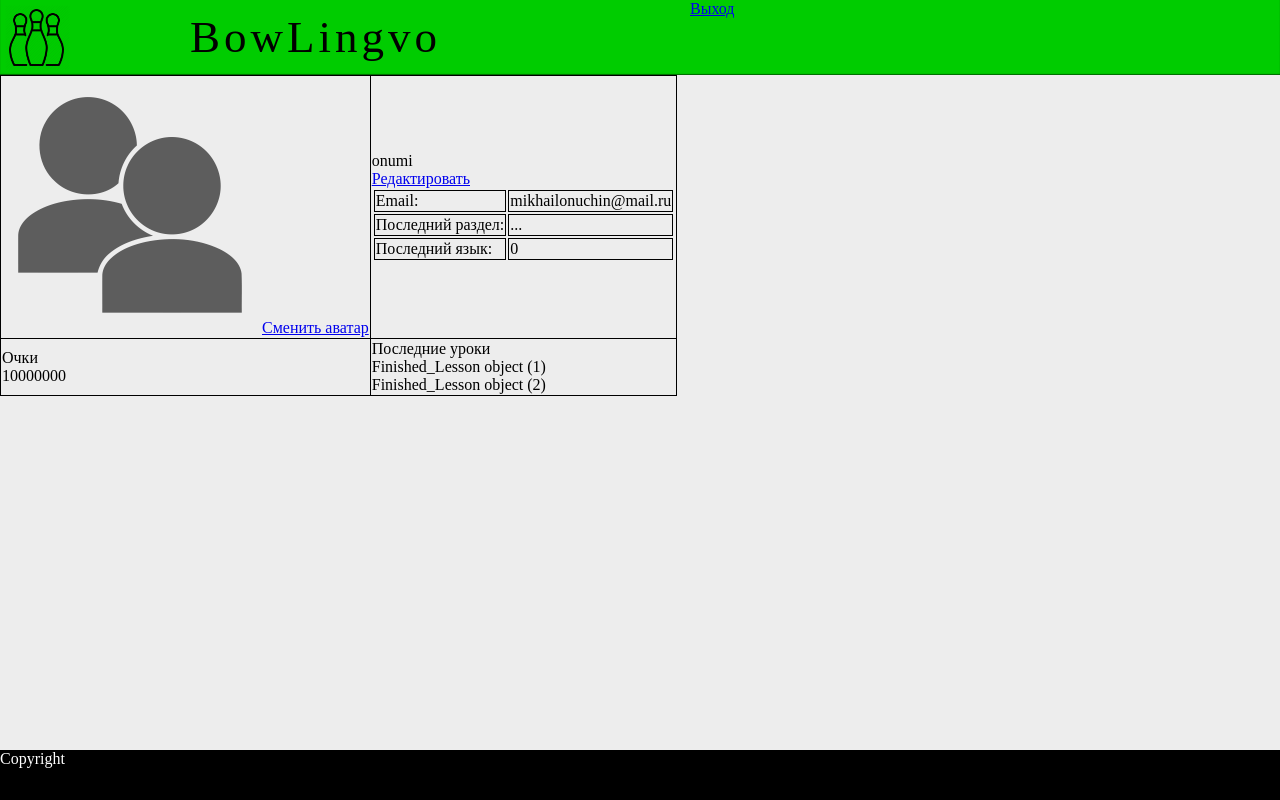
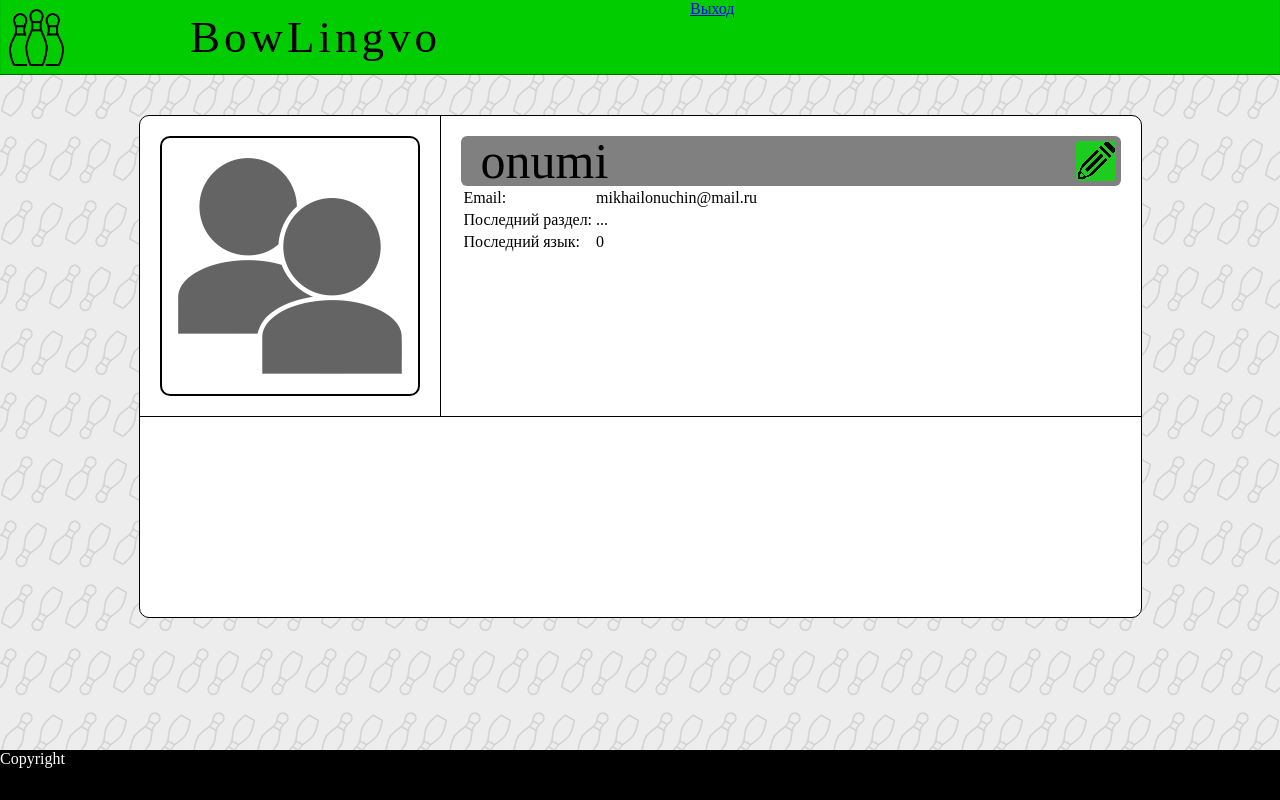
Before and after one commit to phntm738/project, a Django app: page /main/profile in a window 1280 px wide. Run offline with Django 3.2, Linux system fonts and the light colour scheme; a user stored in the database is signed in; data comes from the database, SQL or seed files in the repository; both versions use the stored data as it was after the commit; some web fonts are replaced.

Commit message:
worked on profile page, added new images

```diff
--- a/bowlingvo/bowlingvo/settings.py
+++ b/bowlingvo/bowlingvo/settings.py
@@ -32,6 +32,7 @@
 
 INSTALLED_APPS = [
     'main',
+    'avatar',
     'django.contrib.admin',
     'django.contrib.auth',
     'django.contrib.contenttypes',
--- a/bowlingvo/main/static/main/index.css
+++ b/bowlingvo/main/static/main/index.css
@@ -9,6 +9,8 @@
 body {
     margin: 0px;
     background-color: var(--backgroundcolor);
+    background-image: url(images/background10.png);
+    background-repeat: repeat;
 }
 
 
@@ -359,12 +397,77 @@ body {
 /*---/login-elements------------*/
 
 /*---profile-elements-----------*/
-.profile-table, .profile-table tr, .profile-table td {
+.profile-back {
+    margin-left: auto;
+    margin-right: auto;
+    margin-top: 40px;
+
+    width: 1001px;
+    height: 501px;
+    background: white;
+    border-radius: 10px;
     border: 1px solid black;
-    border-collapse: collapse;
 }
 
 
+.profile-avatar {
+    float: left;
+
+    width: 300px;
+    height: 300px;
+    border-right: 1px solid black;
+    border-bottom: 1px solid black;
+}
+
+
+.profile-avatar img {
+    margin: 20px;
+    border: 2px solid black;
+    border-radius: 10px;
+}
+
+
+.user-info {
+    float: right;
+    width: 660px;
+    height: 260px;
+    border-bottom: 1px solid black;
+    padding: 20px;
+}
+
+
+.user-info .nick {
+    height: 50px;
+    background: grey;
+    border-radius: 6px;
+
+    padding-left: 20px;
+    line-height: 50px;
+    font-size: 50px;
+}
+
+
+.user-info .nick a {
+    float: right;
+    margin-top: 5px;
+    margin-right: 5px;
+    transition: all 0.1s linear;
+
+    width: 40px;
+    height: 40px;
+    background: #1CCC1F;
+    border-radius: 4px;
+}
+
+
+.user-info .nick a:hover {
+    background: #CCFF66;
+}
+
+
+.profile-second {
+    display: none;
+}
 /*--/profile-elements-----------*/
 
 /*----index-elements------------*/
--- a/bowlingvo/main/templates/main/header.html
+++ b/bowlingvo/main/templates/main/header.html
@@ -8,10 +8,10 @@
             {% if not is_profile %}
                 <input type='text' id='submenu-position'>
                 <div id="user"><label for='submenu-position'>{{ user.username }}</label>
-                    <ul class='header-submenu'>
-			            <li><a href='/main/profile'>Профиль</a></li>
-			            <li><a href='/main/do-logout'>Выход</a></li>
-		            </ul>
+                    <div class='header-submenu'>
+                        <a href='/main/profile'>Профиль</a>
+                        <a href='/main/do-logout'>Выход</a>
+		            </div>
                 </div>
                 <img id="header-avatar" src="{% static profile.avatar %}" alt="user-logo">
             {% else %}
--- a/bowlingvo/main/templates/main/profile.html
+++ b/bowlingvo/main/templates/main/profile.html
@@ -1,18 +1,13 @@
 {% load static %}
 {% include "main/header.html" %}
-<table class="profile-table">
-    <tr>
-        <td>
+<div class="profile-back">
+    <div class="profile-first">
         <div class="profile-avatar">
             <img src="{% static profile.avatar %}">
-                <a href="/main/change-avatar">Сменить аватар</a>
         </div>
-        </td>
-        <td>
         <div class="user-info">
-                <div class="nick">{{ user.username }}</div>
+            <div class="nick">{{ user.username }}<a href="/main/edit-profile"><img src="{% static 'main/images/edit.png' %}"></a></div>
             <div class="information">
-                    <a href="/main/edit-profile">Редактировать</a>
                 <table>
                     <tr>
                         <td>Email:</td>
@@ -29,16 +24,12 @@
                 </table>
             </div>
         </div>
-        </td>
-    </tr>
-    <tr>
-        <td>
+    </div>
+    <div class="profile-second">
         <div class="profile-score">
             <div class="score-label">Очки</div>
             <div class="score-value">{{ profile.score }}</div>
         </div>
-        </td>
-        <td>
         <div class="last-lessons">
             <div class="lessons-label">Последние уроки</div>
             <div class="lessons-units">
@@ -49,7 +40,6 @@
                     {% endfor %}
            </div>
         </div>
-        </td>
-    </tr>
-</table>
+    </div>
+</div>
 {% include "main/footer.html" %}
```
Also changed, not shown: other parts of bowlingvo/main/static/main/index.css (+37 -1 lines), bowlingvo/db.sqlite3, bowlingvo/main/static/main/images/background10.png (added), bowlingvo/main/static/main/images/background25.png (added), bowlingvo/main/static/main/images/edit.png (added), bowlingvo/main/static/main/images/logo.png, bowlingvo/main/static/main/images/user.png (added). Lines whose indentation alone changed are shown as unchanged.
